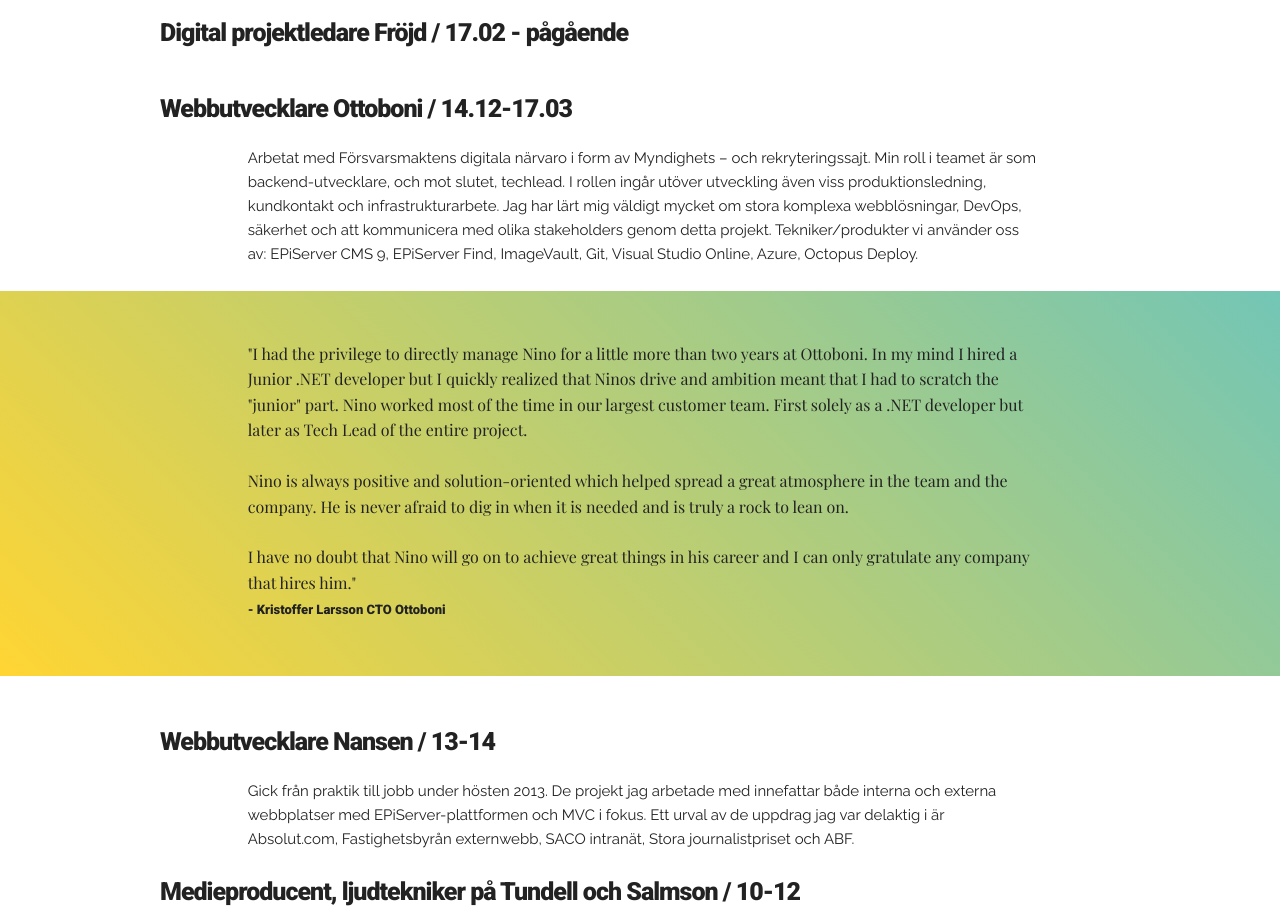
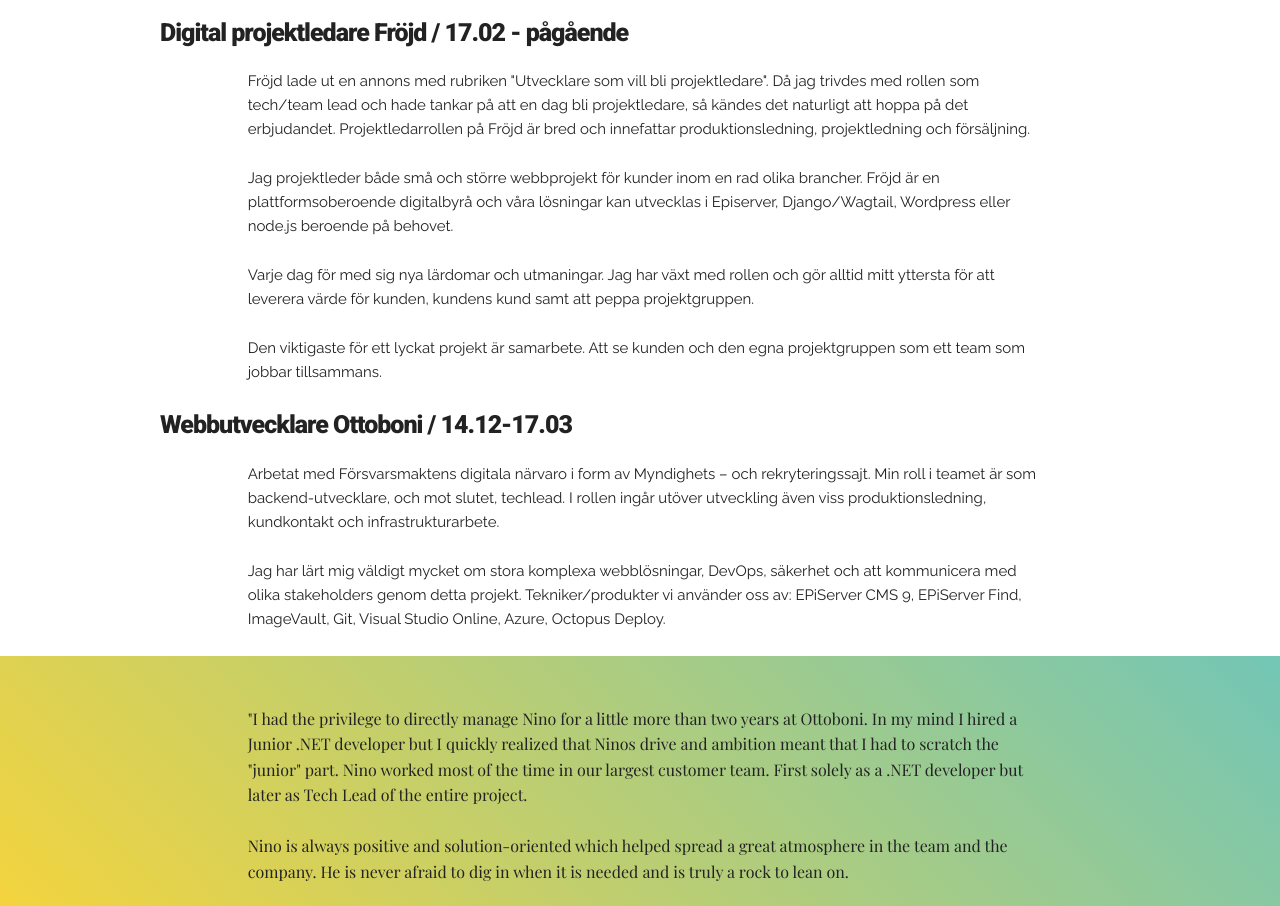
Before and after one commit to Ninodeluxe/ninodeluxe.github.io, a plain HTML site: page about.html in a window 1280 px wide. Shown: the part 394-1300 px from the top of the page. Drawn offline with nearby package versions, Linux system fonts and the light colour scheme.

Commit message:
new text

```diff
--- a/about.html
+++ b/about.html
@@ -47,11 +47,23 @@
                 <h2>Arbete</h2>
                 <h3>Digital projektledare Fröjd / 17.02 - pågående</h3>
                 <div class="text">
-                    &nbsp;
+                    <p>
+                        Fröjd lade ut en annons med rubriken "Utvecklare som vill bli projektledare". Då jag trivdes med rollen som tech/team lead och hade tankar på att en dag bli projektledare, så kändes det naturligt att hoppa på det erbjudandet. Projektledarrollen på Fröjd är bred och innefattar  produktionsledning, projektledning och försäljning.
+                         </p>
+                        <p>Jag projektleder både små och större webbprojekt för kunder inom en rad olika brancher. Fröjd är en plattformsoberoende digitalbyrå och våra lösningar kan utvecklas i Episerver, Django/Wagtail, Wordpress eller node.js beroende på behovet.</p>
+                        <p>
+                            Varje dag för med sig nya lärdomar och utmaningar. Jag har växt med rollen och gör alltid mitt yttersta för att leverera värde för kunden, kundens kund samt att peppa projektgruppen.
+                        </p>
+                        <p>
+                            Den viktigaste för ett lyckat projekt är samarbete. Att se kunden och den egna projektgruppen som ett team som jobbar tillsammans.
+                        </p>
+
                 </div>
                 <h3>Webbutvecklare Ottoboni / 14.12-17.03</h3>
                 <div class="text">
-                    <p>Arbetat med Försvarsmaktens digitala närvaro i form av Myndighets – och rekryteringssajt. Min roll i teamet är som backend-utvecklare, och mot slutet, techlead. I rollen ingår utöver utveckling även viss produktionsledning, kundkontakt och infrastrukturarbete. Jag har lärt mig väldigt mycket om stora komplexa webblösningar, DevOps, säkerhet och att kommunicera med olika stakeholders genom detta projekt. Tekniker/produkter vi använder oss av: EPiServer CMS 9, EPiServer Find, ImageVault, Git, Visual Studio Online, Azure, Octopus Deploy.</p>
+                    <p>Arbetat med Försvarsmaktens digitala närvaro i form av Myndighets – och rekryteringssajt. Min roll i teamet är som backend-utvecklare, och mot slutet, techlead. I rollen ingår utöver utveckling även viss produktionsledning, kundkontakt och infrastrukturarbete. </p>
+                    <p>
+                    Jag har lärt mig väldigt mycket om stora komplexa webblösningar, DevOps, säkerhet och att kommunicera med olika stakeholders genom detta projekt. Tekniker/produkter vi använder oss av: EPiServer CMS 9, EPiServer Find, ImageVault, Git, Visual Studio Online, Azure, Octopus Deploy.</p>
                 </div>
             </div>
         </div>
@@ -81,7 +93,10 @@
             <div class="eleven columns">
                 <h3>Webbutvecklare Nansen / 13-14</h3>
                 <div class="text">
-                    <p>Gick från praktik till jobb under hösten 2013. De projekt jag arbetade med innefattar både interna och externa webbplatser med EPiServer-plattformen och MVC i fokus. Ett urval av de uppdrag jag var delaktig i är Absolut.com, Fastighetsbyrån externwebb, SACO intranät, Stora journalistpriset och ABF.</p>
+                    <p>Gick från praktik till jobb under hösten 2013. De projekt jag arbetade med innefattar både interna och externa webbplatser med EPiServer-plattformen och MVC i fokus.
+                    </p>
+                    <p>
+                    Ett urval av de uppdrag jag var delaktig i är Absolut.com, Fastighetsbyrån externwebb, SACO intranät, Stora journalistpriset och ABF.</p>
                 </div>
                 <h3>Medieproducent, ljudtekniker på Tundell och Salmson / 10-12</h3>
                 <div class="text">
```
